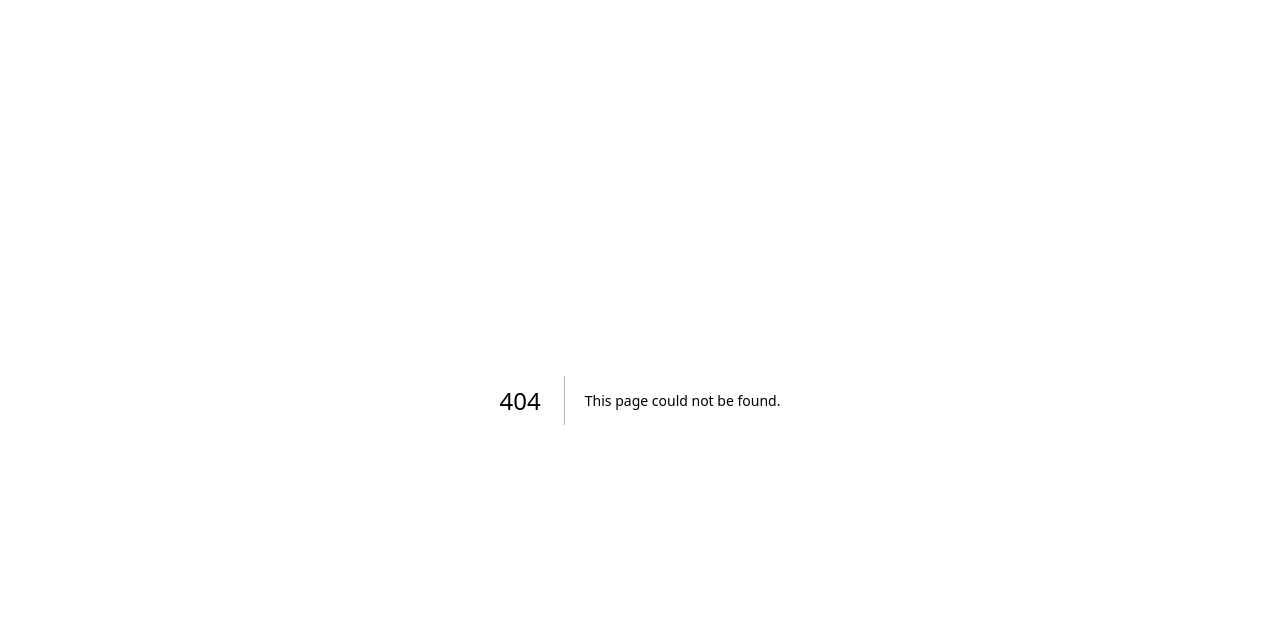
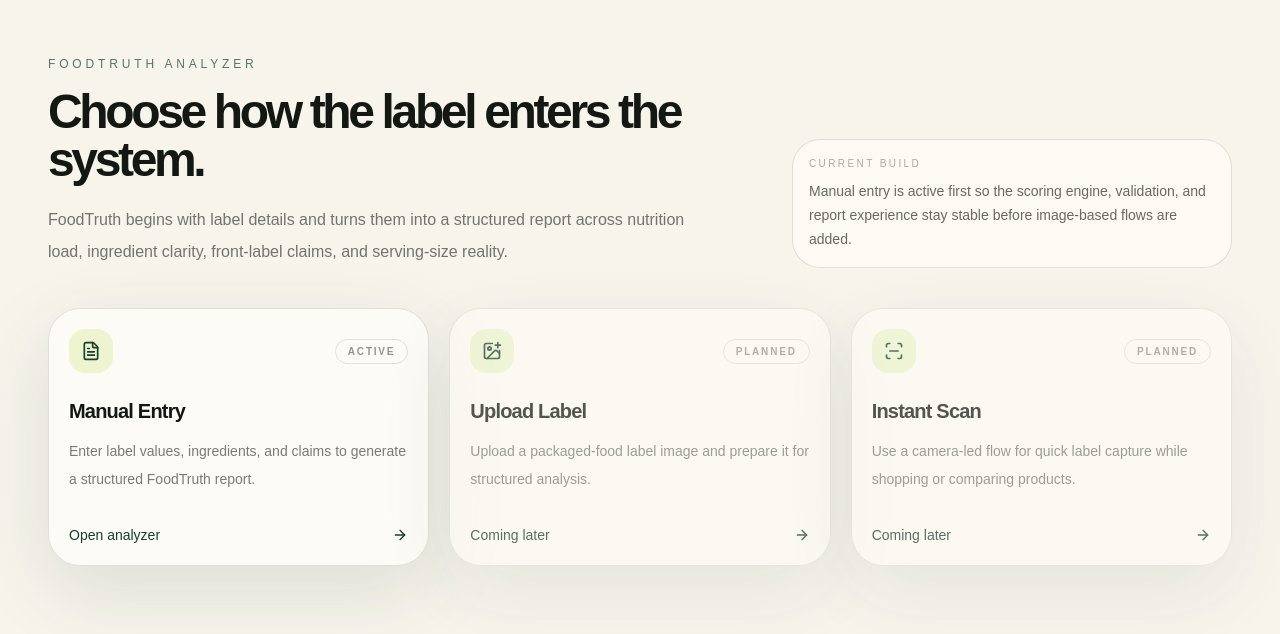
Before and after one commit to sumitdhara609/FoodTruth, a Next.js app: page /analyze in a window 1280 px wide. Before the commit this address had no page. Shown: the top 634 px of the page. Built offline with nearby package versions, Linux system fonts and the light colour scheme.

Commit message:
Extract analyzer page shell

```diff
--- a/app/analyze/manual/page.tsx
+++ b/app/analyze/manual/page.tsx
@@ -1,16 +1,15 @@
+import { AnalyzerPageShell } from "@/components/analyze/analyzer-page-shell";
 import { ManualAnalyzerForm } from "@/components/analyze/manual-analyzer-form";
 import { ManualAnalyzerPageHeader } from "@/components/analyze/manual-analyzer-page-header";
 
 export default function ManualAnalyzerPage() {
   return (
-    <main className="min-h-screen bg-[var(--background)] px-5 py-6 text-[var(--foreground)] sm:px-8 lg:px-12">
-      <div className="mx-auto max-w-7xl">
-        <ManualAnalyzerPageHeader />
+    <AnalyzerPageShell>
+      <ManualAnalyzerPageHeader />
 
-        <section className="mt-8">
-          <ManualAnalyzerForm />
-        </section>
-      </div>
-    </main>
+      <section className="mt-8">
+        <ManualAnalyzerForm />
+      </section>
+    </AnalyzerPageShell>
   );
 }
--- /dev/null
+++ b/app/analyze/page.tsx
@@ -0,0 +1,18 @@
+import { AnalyzeModeCard } from "@/components/analyze/analyze-mode-card";
+import { AnalyzerPageHeader } from "@/components/analyze/analyzer-page-header";
+import { AnalyzerPageShell } from "@/components/analyze/analyzer-page-shell";
+import { analyzerModes } from "@/lib/analyze/analyzer-mode";
+
+export default function AnalyzePage() {
+  return (
+    <AnalyzerPageShell>
+      <AnalyzerPageHeader />
+
+      <section className="mt-10 grid gap-5 md:grid-cols-3">
+        {analyzerModes.map((mode) => (
+          <AnalyzeModeCard key={mode.title} mode={mode} />
+        ))}
+      </section>
+    </AnalyzerPageShell>
+  );
+}
--- /dev/null
+++ b/components/analyze/analyzer-page-shell.tsx
@@ -0,0 +1,13 @@
+import type { ReactNode } from "react";
+
+type AnalyzerPageShellProps = {
+  children: ReactNode;
+};
+
+export function AnalyzerPageShell({ children }: AnalyzerPageShellProps) {
+  return (
+    <main className="min-h-screen bg-[var(--background)] px-5 py-6 text-[var(--foreground)] sm:px-8 lg:px-12">
+      <div className="mx-auto max-w-7xl">{children}</div>
+    </main>
+  );
+}
```
